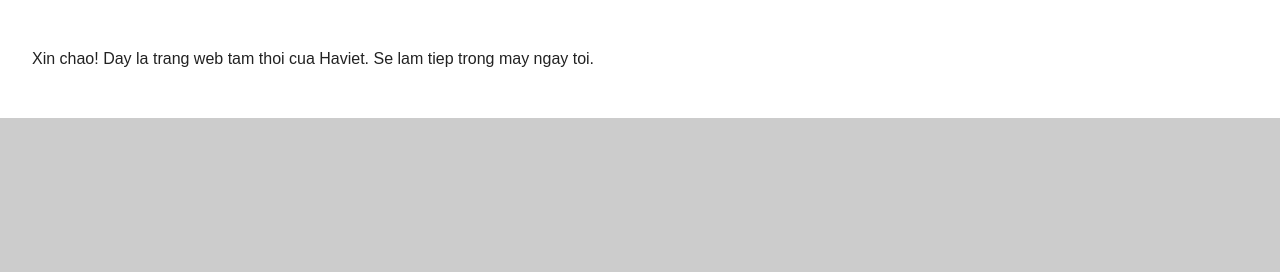
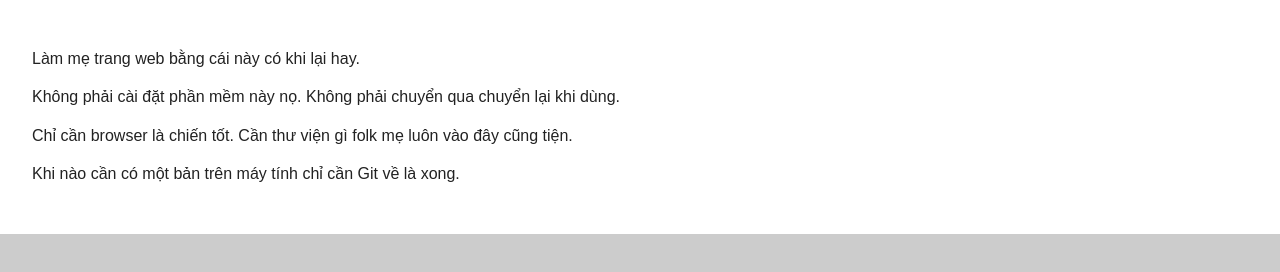
Before and after one commit to haviet/notes, a plain HTML site: page index.html in a window 1280 px wide. Drawn offline with nearby package versions, Linux system fonts and the light colour scheme.

Commit message:
Update index.html

```diff
--- a/index.html
+++ b/index.html
@@ -21,7 +21,10 @@
 
         <!-- Add your site or application content here -->
         <div id="page">
-            <p>Xin chao! Day la trang web tam thoi cua Haviet. Se lam tiep trong may ngay toi.</p>
+            <p>Làm mẹ trang web bằng cái này có khi lại hay.</p>
+            <p>Không phải cài đặt phần mềm này nọ. Không phải chuyển qua chuyển lại khi dùng.</p>
+            <p>Chỉ cần browser là chiến tốt. Cần thư viện gì folk mẹ luôn vào đây cũng tiện.</p>
+            <p>Khi nào cần có một bản trên máy tính chỉ cần Git về là xong.</p>
         </div>
 
         <script src="//ajax.googleapis.com/ajax/libs/jquery/1.11.1/jquery.min.js"></script>
```
